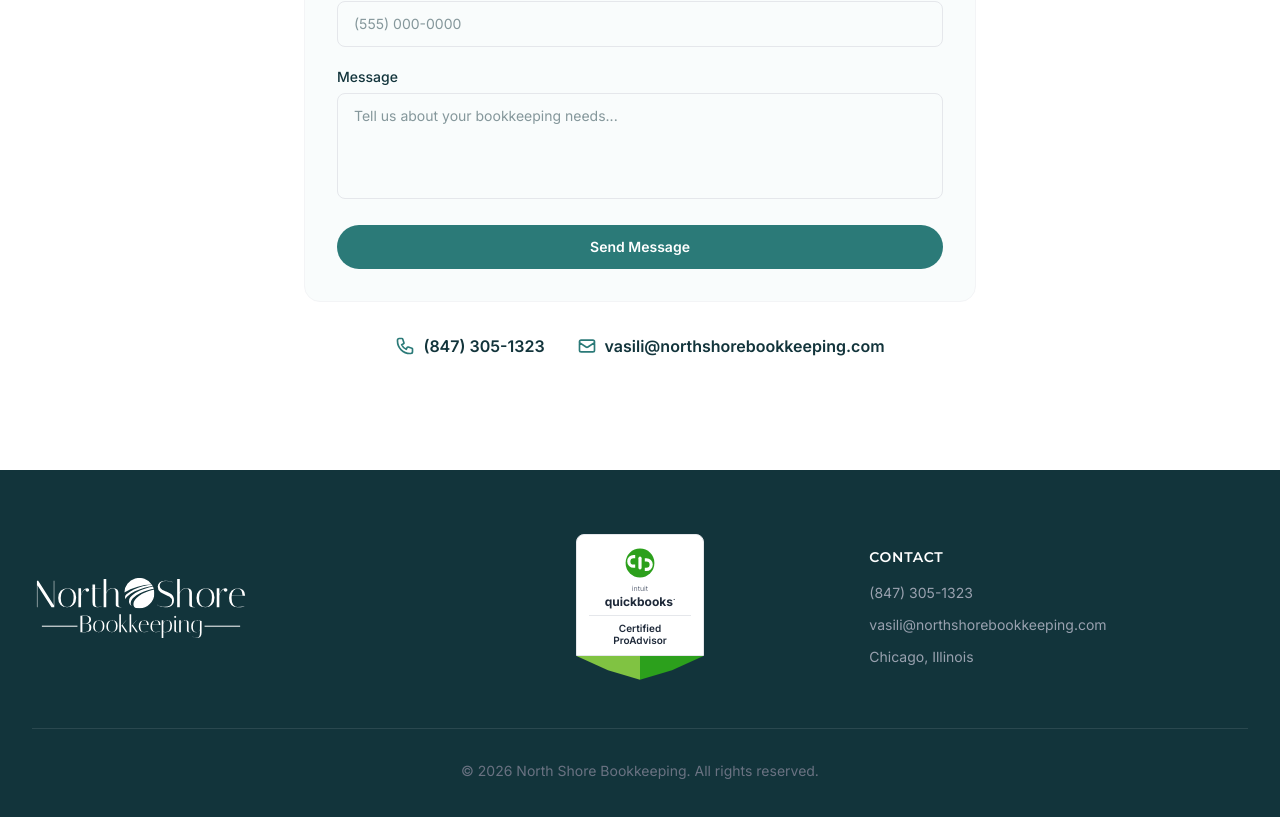
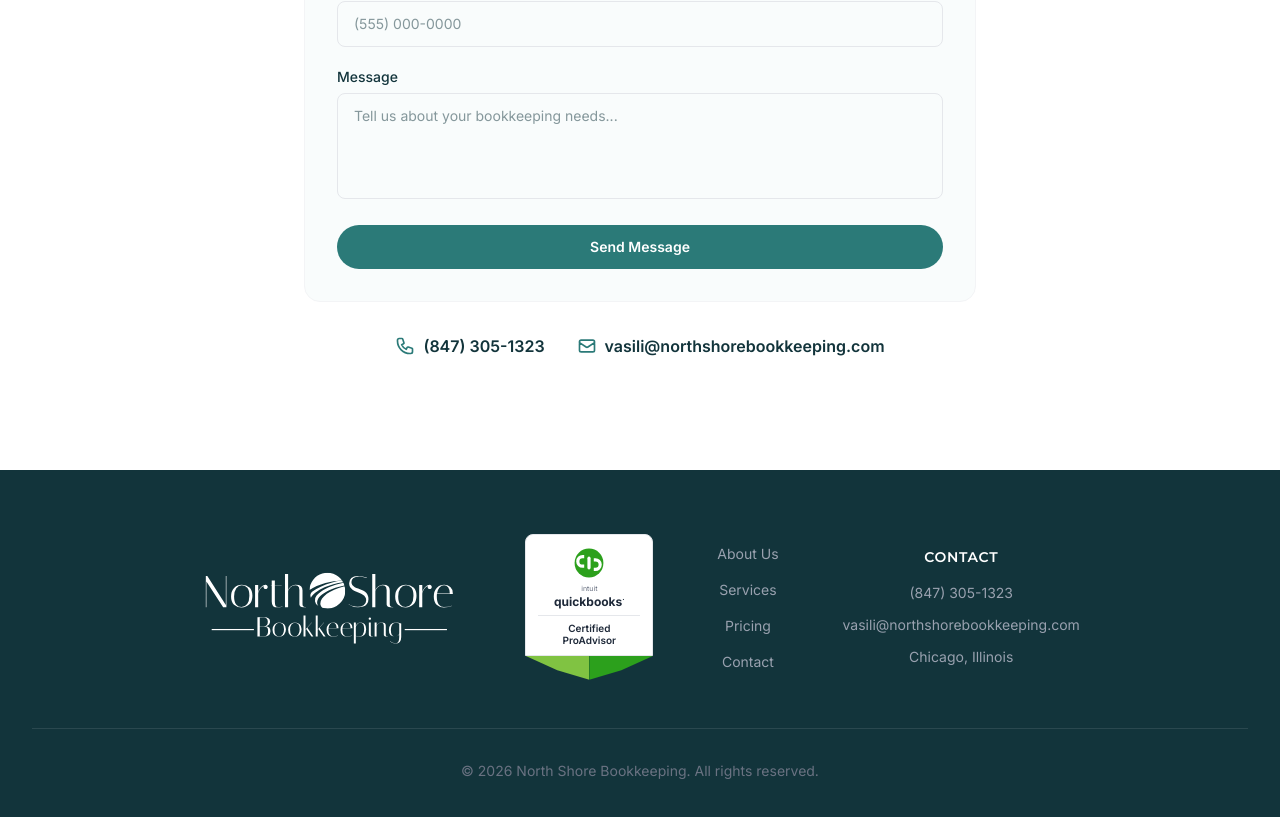
Before and after one commit to ch444444/Bookeeping, a Next.js app: page / in a window 1280 px wide. Shown: the part 4792-5609 px from the top of the page. Built offline with nearby package versions, Linux system fonts and the light colour scheme.

Commit message:
Restore footer nav links without heading; center footer row

```diff
--- a/src/components/Footer.tsx
+++ b/src/components/Footer.tsx
@@ -1,19 +1,25 @@
+import Link from "next/link";
+
+const navLinks = [
+  { href: "/about", label: "About Us" },
+  { href: "/services", label: "Services" },
+  { href: "/pricing", label: "Pricing" },
+  { href: "/contact", label: "Contact" },
+];
+
 export default function Footer() {
   return (
     <footer className="bg-text-dark text-white">
       <div className="max-w-7xl mx-auto px-4 sm:px-6 lg:px-8 py-16">
-        <div className="grid grid-cols-1 md:grid-cols-3 gap-10 items-center">
-          {/* Brand */}
-          <div>
+        <div className="flex flex-col md:flex-row flex-wrap items-center justify-center gap-10 md:gap-16">
+          {/* Logo */}
           <img
             src="/logo.svg"
             alt="North Shore Bookkeeping"
-              className="w-full max-w-[220px] h-auto brightness-0 invert"
+            className="h-16 md:h-20 w-auto brightness-0 invert"
           />
-          </div>
 
           {/* QuickBooks Certified ProAdvisor Badge */}
-          <div className="flex items-start justify-center">
           <div className="inline-block w-32">
             <div className="bg-white rounded-t-lg px-3 pt-3 pb-2 text-center border border-gray-200">
               <div className="flex justify-center mb-1.5">
@@ -37,10 +43,23 @@ export default function Footer() {
               </div>
             </div>
           </div>
-          </div>
+
+          {/* Nav Links (no heading) */}
+          <ul className="space-y-3 text-center">
+            {navLinks.map((link) => (
+              <li key={link.label}>
+                <Link
+                  href={link.href}
+                  className="text-sm text-gray-400 hover:text-primary transition-colors"
+                >
+                  {link.label}
+                </Link>
+              </li>
+            ))}
+          </ul>
 
           {/* Contact Info */}
-          <div>
+          <div className="text-center">
             <h3 className="font-semibold text-sm uppercase tracking-wider mb-4 font-[family-name:var(--font-heading)]">
               Contact
             </h3>
```
Lines whose indentation alone changed are shown as unchanged.
